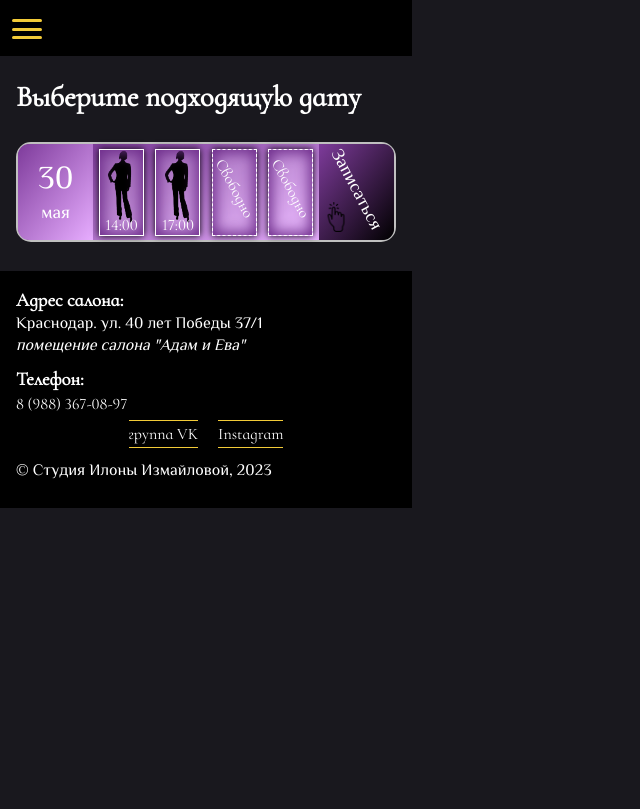
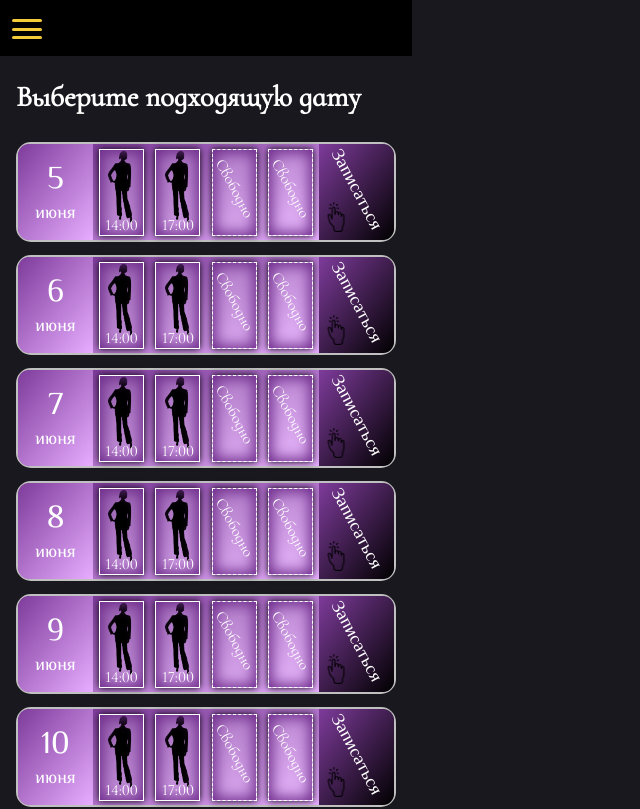
Before and after one commit to RemixFX/beauty-studio, a Next.js app: page /calendar in a window 1280 px wide. Shown: the top 809 px of the page, without its empty margins (0-640 px from the left). Built offline with nearby package versions, Linux system fonts and the light colour scheme.

Commit message:
feat: make a hook to collect an array of dates

```diff
--- a/components/DateCard/date-card.tsx
+++ b/components/DateCard/date-card.tsx
@@ -3,15 +3,18 @@ import styles from './date-card.module.scss'
 
 type DateCardProps = {
   handleClick: () => void;
+  date: Date
 }
 
-export default function DateCard ({handleClick}: DateCardProps) {
+const arrMonthName = ['января', 'февраля', 'марта', 'апреля', 'мая', 'июня', 'июля', 'августа', 'сентября', 'октября', 'ноября', 'декабря']
+
+export default function DateCard ({handleClick, date}: DateCardProps) {
 
   return (
     <article className={styles.card}>
       <p className={styles.date}>
-        <span className={styles.number}>30</span>
-        мая
+        <span className={styles.number}>{date.getDate()}</span>
+        {arrMonthName[date.getMonth()]}
       </p>
       <div className={styles.container}>
         <span className={`${styles.registration} ${styles.registration_closed}`}>14:00</span>
--- /dev/null
+++ b/hooks/useDate.tsx
@@ -0,0 +1,21 @@
+interface GetNextDatesInterval { (number: number, hour?: number): Date[] }
+
+
+export default function useDate() {
+  const dateNow = new Date();
+  const hourNow = dateNow.getHours()
+  const dayNow = dateNow.getDate()
+  const monthNow = dateNow.getMonth()
+  const yearNow = dateNow.getFullYear()
+
+  const getNextDatesInterval: GetNextDatesInterval = (number, hour) => {
+    let arr: Array<Date> = []
+    for (let i = 0; i < number; i++) {
+      arr.push(new Date(yearNow, monthNow, dayNow + i))
+    }
+    if (hour) if (hourNow >= hour) arr = arr.slice(1)
+    return arr
+  }
+
+  return { getNextDatesInterval }
+}
--- a/pages/calendar.tsx
+++ b/pages/calendar.tsx
@@ -2,6 +2,7 @@ import DateCard from '@/components/DateCard/date-card'
 import EnlistForm from '@/components/EnlistForm/enlist-form'
 import Footer from '@/components/Footer/footer'
 import NavPanel from '@/components/NavPanel/nav-panel'
+import useDate from '@/hooks/useDate'
 import styles from '@/styles/calendar.module.scss'
 import Head from 'next/head'
 import { useRouter } from 'next/router'
@@ -10,11 +11,14 @@ import { useState } from 'react'
 export default function Calendar() {
 
   const router = useRouter()
+  const {getNextDatesInterval} = useDate()
   const [isOpen, setIsOpen] = useState(false)
 
   const handleOpenModal = () => {
     setIsOpen(true)
   }
+
+  const dates = getNextDatesInterval(30, 18)
 
   return (
     <>
@@ -26,7 +30,9 @@ export default function Calendar() {
       </div>
       <section className={styles.content}>
         <h1 className={styles.header}>Выберите подходящую дату</h1>
-        <DateCard handleClick={handleOpenModal}/>
+        {dates.map((date, index) =>
+          <DateCard handleClick={handleOpenModal} date={date} key={index}/>
+        )}
       </section>
       {isOpen && <EnlistForm closeForm={() => setIsOpen(false)} query={router.query}/>}
       <Footer/>
```
